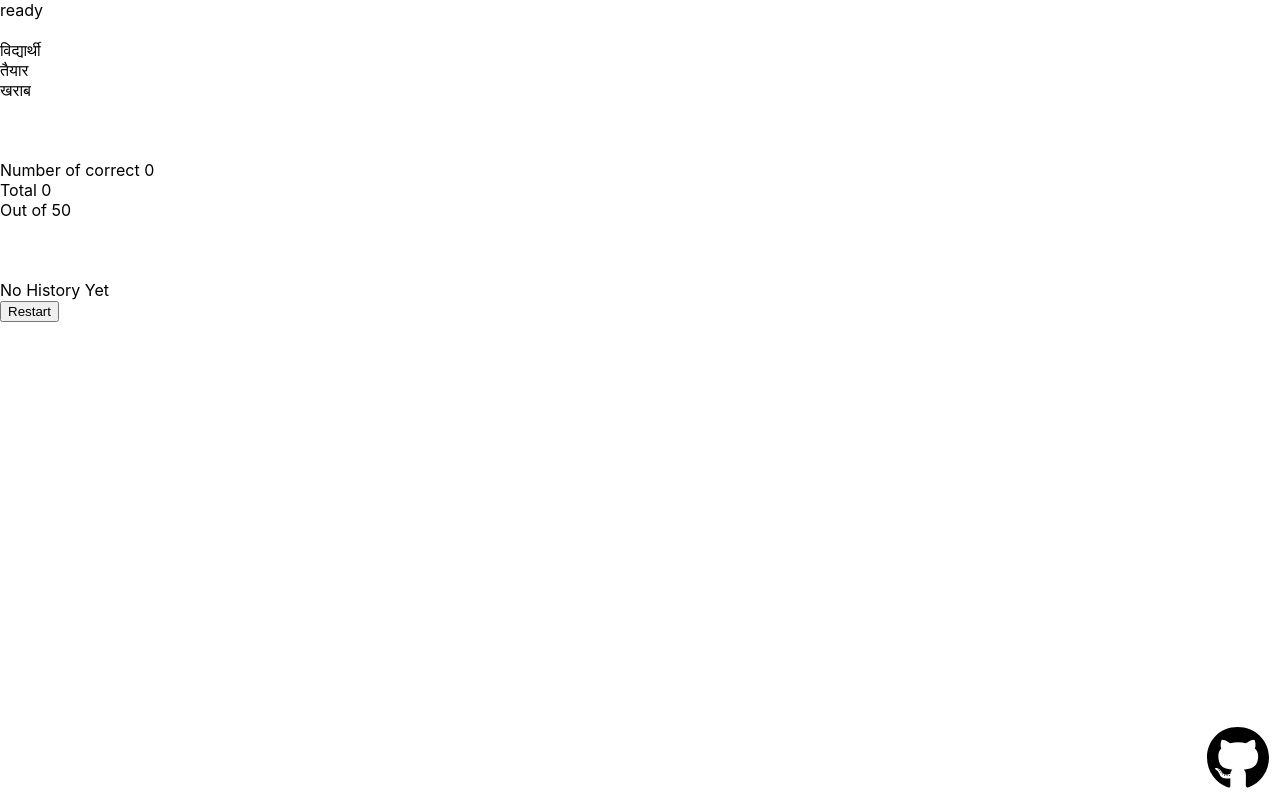
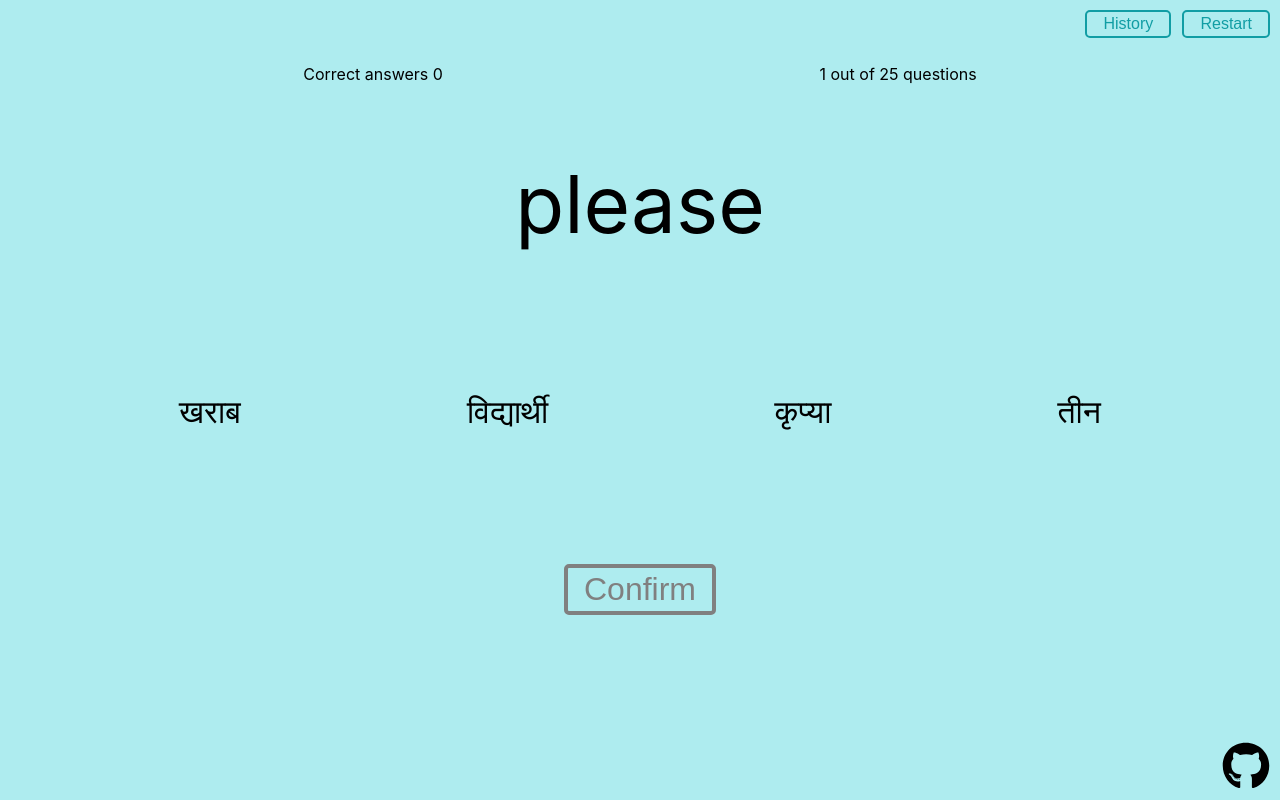
Before and after one commit to TAQ2/hindi-flashcards, a React (Create React App) app: page / in a window 1280 px wide. Both pictures are taken after a click on the button "Start". Built offline with nearby package versions, Linux system fonts and the light colour scheme.

Commit message:
design work

```diff
--- a/src/App.js
+++ b/src/App.js
@@ -4,12 +4,13 @@ import { FaGithub } from "react-icons/fa";
 import Quiz from "./Quiz";
 import words from "./questions.json";
 import StartScreen from "./StartScreen";
+import { colours } from "./theme";
 
 export default function App() {
   const [hasStarted, setHasStarted] = useState(false);
   const [config, setConfig] = useState({
-    roundCount: words.length,
-    choiceCount: 3
+    roundCount: Math.ceil(words.length / 2),
+    choiceCount: 4
   });
 
   const renderScreen = () => {
@@ -27,7 +28,13 @@ export default function App() {
   };
 
   return (
-    <div>
+    <div
+      style={{
+        backgroundColor: colours.quinary,
+        width: "100vw",
+        height: "100vh"
+      }}
+    >
       {renderScreen()}
       <a
         target="_blank"
@@ -35,8 +42,13 @@ export default function App() {
         href="https://www.github.com/taq2/hindi-flashcards"
       >
         <FaGithub
-          size="4em"
-          style={{ position: "fixed", bottom: 10, right: 10, color: "black" }}
+          style={{
+            position: "fixed",
+            bottom: 10,
+            right: 10,
+            color: "black",
+            fontSize: "3rem"
+          }}
         />
       </a>
     </div>
--- a/src/History.js
+++ b/src/History.js
@@ -3,13 +3,29 @@ import React from "react";
 import { TiTick } from "react-icons/ti";
 import { GiSplitCross } from "react-icons/gi";
 
-export default function History({ history }) {
-  if (history.length === 0) {
-    return <div>No History Yet</div>;
-  }
-
+export default function History({ history, handleExitHistory }) {
   return (
-    <div>
+    <>
+      <button
+        style={{
+          position: "absolute",
+          top: 10,
+          right: 10,
+          fontSize: "3rem",
+          color: "gray",
+          border: "none",
+          background: "transparent",
+          cursor: "pointer"
+        }}
+        onClick={handleExitHistory}
+      >
+        X
+      </button>
+      <div
+        style={{
+          paddingTop: "6rem"
+        }}
+      >
         {history.map((
           round, // @Cleanup - round is different terminolgy
           i
@@ -45,5 +61,6 @@ export default function History({ history }) {
           </div>
         ))}
       </div>
+    </>
   );
 }
--- a/src/Quiz.js
+++ b/src/Quiz.js
@@ -1,4 +1,5 @@
 import React, { useState } from "react";
+import styled from "styled-components";
 
 import {
   shuffle,
@@ -7,8 +8,32 @@ import {
 } from "./logic";
 import words from "./questions.json"; // @Cleanup - bad name
 import History from "./History";
+import { colours, screenBreakpoints } from "./theme";
+
+const Choice = styled.div`
+  text-decoration: ${({ isSelected }) => (isSelected ? "underline" : "none")};
+  font-size: 2rem;
+  // set lineheight because the set default between english and hindi is different
+  line-height: 3rem;
+
+  @media (max-width: ${screenBreakpoints.tablet}px) {
+    margin-bottom: 1rem;
+  }
+`;
+
+const ChoicesContainer = styled.div`
+  display: flex;
+  justify-content: space-between;
+  flex-wrap: wrap;
+  margin: 0 4rem 8rem 4rem;
+
+  @media (max-width: ${screenBreakpoints.tablet}px) {
+    flex-direction: column;
+  }
+`;
 
 // @Cleanup - strings in the function should be constants
+// @Cleanup - put in logic file
 function calculateRandomRoundType() {
   const int = Math.floor(Math.random() * 2); // generates int between 0 and 5
 
@@ -39,6 +64,8 @@ function Quiz({ config, setHasStarted }) {
     shuffle([...words]).slice(0, config.roundCount)
   );
   const [selectedAnswer, setSelectedAnswer] = useState(null);
+
+  const [displayHistory, setDisplayHistory] = useState(false);
 
   const currentQuestion = questions[questions.length - 1];
   const [choices, setChoices] = useState(
@@ -74,6 +101,15 @@ function Quiz({ config, setHasStarted }) {
 
   const correctAnswerTotal = calculateCorrectAnswerTotal(history);
 
+  if (displayHistory) {
+    return (
+      <History
+        history={history}
+        handleExitHistory={() => setDisplayHistory(false)}
+      />
+    );
+  }
+
   if (questions.length === 0) {
     // @Cleanup - make results into new file
     // @Cleanup - should this new file be rendered by App.js instead of Quiz.js
@@ -90,41 +126,113 @@ function Quiz({ config, setHasStarted }) {
   }
 
   return (
-    <div>
-      <div>{currentQuestion[roundType[0]]}</div>
-      <br />
-      {choices.map((choice, i) => (
+    <>
+      <div
+        style={{
+          position: "absolute",
+          top: 10,
+          right: 10
+        }}
+      >
+        <button
+          onClick={() => setDisplayHistory(true)}
+          style={{
+            // @Cleanup - the following style is copied from button on start page
+            fontSize: "1rem",
+            border: "2px solid " + colours.secondary,
+            backgroundColor: colours.quinary,
+            borderRadius: 5,
+            color: colours.secondary,
+            padding: "0.2rem 1rem",
+            cursor: "pointer",
+            marginRight: "0.7rem"
+          }}
+        >
+          History
+        </button>
+        <button
+          onClick={() => setHasStarted(false)}
+          style={{
+            // @Cleanup - the following style is copied from button on start page
+            fontSize: "1rem",
+            border: "2px solid " + colours.secondary,
+            backgroundColor: colours.quinary,
+            borderRadius: 5,
+            color: colours.secondary,
+            padding: "0.2rem 1rem",
+            cursor: "pointer"
+          }}
+        >
+          Restart
+        </button>
+      </div>
+      <div
+        style={{
+          textAlign: "center",
+          maxWidth: screenBreakpoints.maxContentWidth,
+          margin: "0 auto",
+          paddingTop: "4rem"
+        }}
+      >
         <div
-          key={i}
-          onClick={() => setSelectedAnswer(choice)}
-          style={{ color: selectedAnswer === choice ? "red" : "black" }}
+          style={{
+            display: "flex",
+            justifyContent: "space-around",
+            marginBottom: "4rem"
+          }}
         >
-          {choice[roundType[1]]}
+          <div>Correct answers {correctAnswerTotal}</div>
+          <div>
+            {history.length + 1} out of {config.roundCount} questions
+          </div>
         </div>
-      ))}
-      {selectedAnswer != null && (
+        <div
+          style={{
+            fontSize: "5rem",
+            marginBottom: "8rem",
+            // set lineheight because the set default between english and hindi is different
+            lineHeight: "7rem"
+          }}
+        >
+          {currentQuestion[roundType[0]]}
+        </div>
+        <ChoicesContainer>
+          {choices.map((choice, i) => (
+            <Choice
+              key={i}
+              onClick={() => setSelectedAnswer(choice)}
+              isSelected={selectedAnswer === choice}
+            >
+              {choice[roundType[1]]}
+            </Choice>
+          ))}
+        </ChoicesContainer>
+
         <button
           onClick={handleConfirmAnswer(
             currentQuestion,
             choices,
             selectedAnswer
           )}
+          disabled={selectedAnswer == null}
+          style={{
+            // @Cleanup - other buttons are the same style
+            fontSize: "2rem",
+            backgroundColor: colours.quinary,
+            borderRadius: 5,
+            border:
+              "4px solid " +
+              (selectedAnswer != null ? colours.secondary : "gray"),
+            color: selectedAnswer != null ? colours.secondary : "gray",
+            padding: "0.2rem 1rem",
+            cursor: selectedAnswer != null ? "pointer" : "auto"
+          }}
         >
-          Confirmation
+          Confirm
         </button>
-      )}
-      <br />
-      <br />
-      <br />
-      <div>Number of correct {correctAnswerTotal}</div>
-      <div>Total {history.length}</div>
-      <div>Out of {config.roundCount}</div>
-      <br />
-      <br />
-      <br />
-      <History history={history} />
-      <button onClick={() => setHasStarted(false)}>Restart</button>
-    </div>
+        {/* <History history={history} /> */}
+      </div>
+    </>
   );
 }
 
--- a/src/StartScreen.js
+++ b/src/StartScreen.js
@@ -1,6 +1,38 @@
 import React, { useEffect } from "react";
+import styled from "styled-components";
 
+import { colours, screenBreakpoints } from "./theme";
 import words from "./questions.json"; // @Cleanup - words is a bad name
+
+const Title = styled.div`
+  font-size: 4rem;
+  font-weight: bold;
+  margin-bottom: 4rem;
+  color: ${colours.primary};
+  text-decoration: underline;
+
+  @media (max-width: ${screenBreakpoints.tablet}px) {
+    font-size: 3rem;
+  }
+
+  @media (max-width: ${screenBreakpoints.small}px) {
+    font-size: 2.5rem;
+  }
+`;
+
+const Slider = styled.input`
+  width: 500px;
+  margin-bottom: 2rem;
+  cursor: pointer;
+
+  @media (max-width: ${screenBreakpoints.tablet}px) {
+    width: 400px;
+  }
+
+  @media (max-width: ${screenBreakpoints.small}px) {
+    width: 70%;
+  }
+`;
 
 export default function SetupScreen({ setHasStarted, config, setConfig }) {
   useEffect(() => {
@@ -13,14 +45,27 @@ export default function SetupScreen({ setHasStarted, config, setConfig }) {
   }, [setHasStarted]);
 
   return (
+    <div // @Cleanup - move this container to App.js?
+      style={{
+        textAlign: "center",
+        maxWidth: screenBreakpoints.maxContentWidth,
+        margin: "0 auto",
+        paddingTop: "4rem"
+      }}
+    >
+      <Title>Hindi Flashcards</Title>
+      <div style={{ marginBottom: "3rem" }}>
+        <div
+          style={{
+            fontSize: "1.5rem",
+            color: colours.primary,
+            marginBottom: "1rem"
+          }}
+        >
+          {config.roundCount} Questions
+        </div>
         <div>
-      <div>Hindi Flashcards</div>
-      <br />
-      <br />
-      <br />
-      How many Questions?
-      <div>
-        <input
+          <Slider
             type="range"
             min={1}
             max={words.length}
@@ -32,11 +77,23 @@ export default function SetupScreen({ setHasStarted, config, setConfig }) {
               })
             }
           />
-        {config.roundCount}
         </div>
-      How many multiple choice answers?
+        {/* <div
+        style={{
+          fontSize: "1.5rem",
+          color: colours.primary,
+          marginBottom: "1rem"
+        }}
+      >
+        {config.choiceCount} Multiple Choice Answers
+      </div>
       <div>
         <input
+          style={{
+            width: "35%",
+            marginBottom: "3rem",
+            cursor: "pointer"
+          }}
           type="range"
           min={2}
           max={8}
@@ -48,9 +105,22 @@ export default function SetupScreen({ setHasStarted, config, setConfig }) {
             })
           }
         />
-        {config.choiceCount}
+      </div> */}
       </div>
-      <button onClick={() => setHasStarted(true)}>Start</button>
+      <button
+        onClick={() => setHasStarted(true)}
+        style={{
+          fontSize: "2rem",
+          backgroundColor: colours.quinary,
+          borderRadius: 5,
+          border: "4px solid " + colours.secondary,
+          color: colours.secondary,
+          padding: "0.2rem 1rem",
+          cursor: "pointer"
+        }}
+      >
+        Start
+      </button>
     </div>
   );
 }
--- a/src/index.css
+++ b/src/index.css
@@ -1,13 +1,17 @@
 body {
   margin: 0;
-  font-family: -apple-system, BlinkMacSystemFont, 'Segoe UI', 'Roboto', 'Oxygen',
-    'Ubuntu', 'Cantarell', 'Fira Sans', 'Droid Sans', 'Helvetica Neue',
+  font-family: -apple-system, BlinkMacSystemFont, "Segoe UI", "Roboto", "Oxygen",
+    "Ubuntu", "Cantarell", "Fira Sans", "Droid Sans", "Helvetica Neue",
     sans-serif;
   -webkit-font-smoothing: antialiased;
   -moz-osx-font-smoothing: grayscale;
 }
 
 code {
-  font-family: source-code-pro, Menlo, Monaco, Consolas, 'Courier New',
+  font-family: source-code-pro, Menlo, Monaco, Consolas, "Courier New",
     monospace;
 }
+
+* {
+  box-sizing: border-box;
+}
--- /dev/null
+++ b/src/theme.js
@@ -0,0 +1,16 @@
+// https://coolors.co/3066be-119da4-6d9dc5-80ded9-aeecef
+
+export const colours = {
+  primary: "rgb(48, 102, 190)",
+  secondary: "rgb(17, 157, 164)",
+  tertiary: "rgb(109, 157, 197)",
+  quaternary: "rgb(128, 222, 217)",
+  quinary: "rgb(174, 236, 239)"
+};
+
+export const screenBreakpoints = {
+  small: 576,
+  tablet: 750,
+  desktop: 900,
+  maxContentWidth: 1050
+};
```
Also changed, not shown: 1 other file (tests, documents, lock files or other folders). Lines whose indentation alone changed are shown as unchanged.
